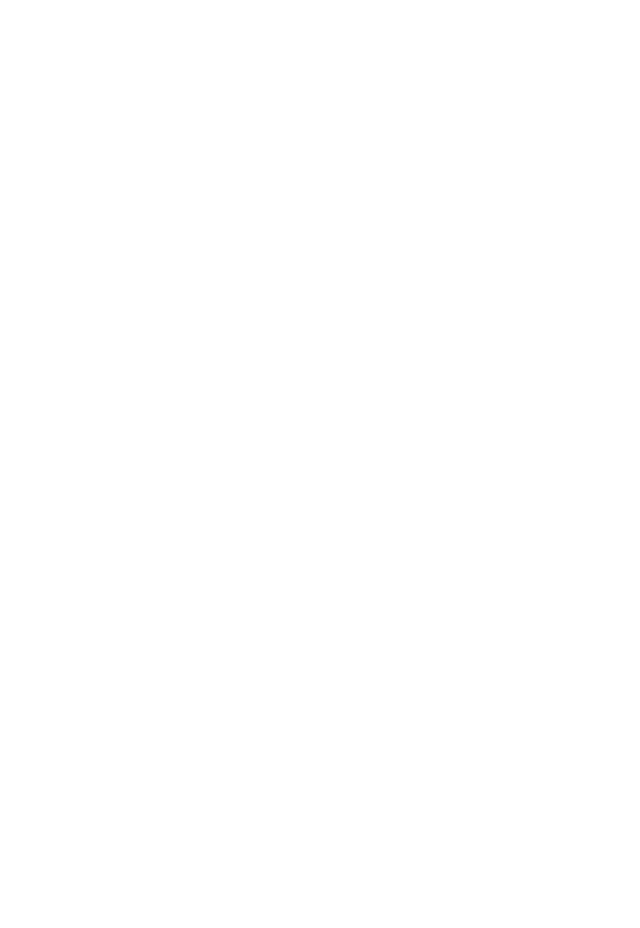
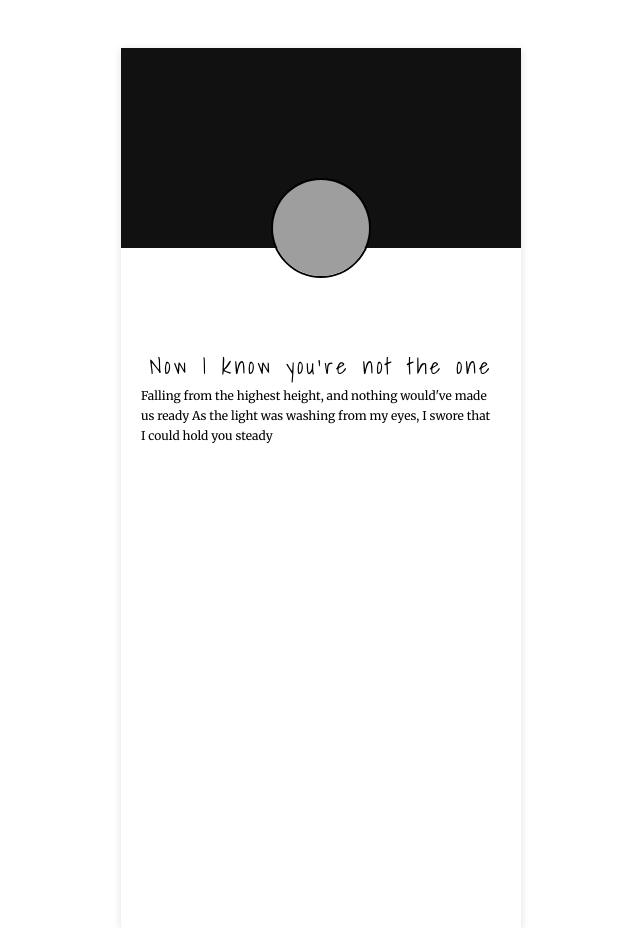
Before and after one commit to armaneousuf/FRIDAY-FUN-PROJECTS, a plain HTML site: page silenceIsEverything/index.html in a window 1280 px wide. Shown: the whole page, without its empty margins (319-959 px from the left). Before the commit the page ends 800 px from the top, so only its background shows below. Drawn offline with Linux system fonts and the light colour scheme; grey boxes are pictures that could not be loaded.

Commit message:
feat: added minimum design

```diff
--- a/silenceIsEverything/index.html
+++ b/silenceIsEverything/index.html
@@ -6,7 +6,21 @@
     <title>Silence is everything</title>
     <link rel="stylesheet" href="styles.css">
 </head>
-<body>
-
+<body class="font-merriweather">
+    <div class="container">
+        <div class="optional-div">
+           <div class="first-div"></div>
+        <img src="https://images.unsplash.com/photo-1615280825886-fa817c0a06cc?q=80&w=387&auto=format&fit=crop&ixlib=rb-4.1.0&ixid=M3wxMjA3fDB8MHxwaG90by1wYWdlfHx8fGVufDB8fHx8fA%3D%3D"
+            alt="">
+           <div class="second-div">
+            <p class="font-shadows">Now I know you're not the one</p>
+            <div class="sub-container">
+                <small class="sub-title">Falling from the highest height, and nothing would've made us ready As the light was washing
+                    from my eyes, I swore that
+                    I could hold you steady</small>
+            </div>
+           </div>
+        </div>
+    </div>
 </body>
 </html>
--- a/silenceIsEverything/styles.css
+++ b/silenceIsEverything/styles.css
@@ -0,0 +1,78 @@
+@import url("https://fonts.googleapis.com/css2?family=Merriweather:ital,opsz,wght@0,18..144,300..900;1,18..144,300..900&display=swap");
+
+@import url("https://fonts.googleapis.com/css2?family=Shadows+Into+Light&display=swap");
+
+.font-merriweather {
+  font-family: "Merriweather", serif;
+}
+
+.font-shadows {
+  font-family: "Shadows Into Light", cursive;
+}
+
+body {
+  background-color: #fff;
+}
+
+* {
+  box-sizing: border-box;
+  margin: 0;
+  padding: 0;
+}
+
+.container {
+  max-width: 400px;
+  margin: 0 auto;
+  box-shadow: rgba(99, 99, 99, 0.2) 0px 2px 8px 0px;
+}
+
+.optional-div {
+  margin-top: 3rem;
+  position: relative;
+}
+
+.first-div {
+  background-color: #111111;
+  height: 200px;
+  position: relative;
+}
+
+.second-div {
+  background-color: #fff;
+  height: 600px;
+  margin-top: 5rem;
+  padding: 20px;
+}
+
+img {
+  height: 100px;
+  width: 100px;
+  position: absolute;
+  left: 50%;
+  top: 180px;
+  transform: translate(-50%, -50%);
+  transition: filter 0.3s linear;
+  z-index: 10;
+  filter: grayscale(100%);
+  border-radius: 50%;
+  border: 2px solid #000;
+}
+
+img:hover {
+  filter: grayscale(0);
+}
+
+.second-div > p {
+    text-align:  center;
+    font-size: 1.4rem;
+    letter-spacing: 3px;
+}
+
+.sub-container {
+    max-width: 350px;
+}
+
+.sub-title {
+    font-size: 12px;
+
+}
```
